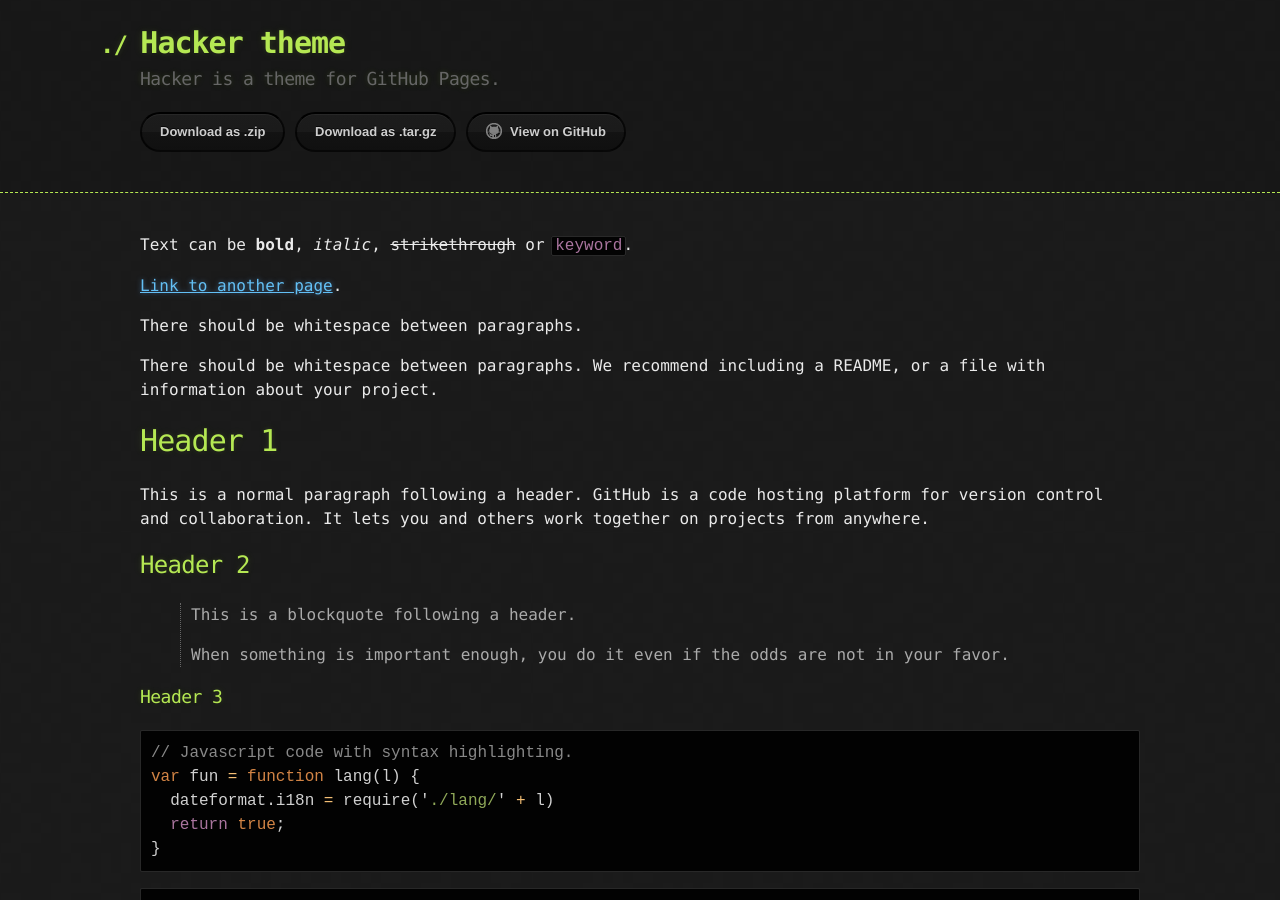
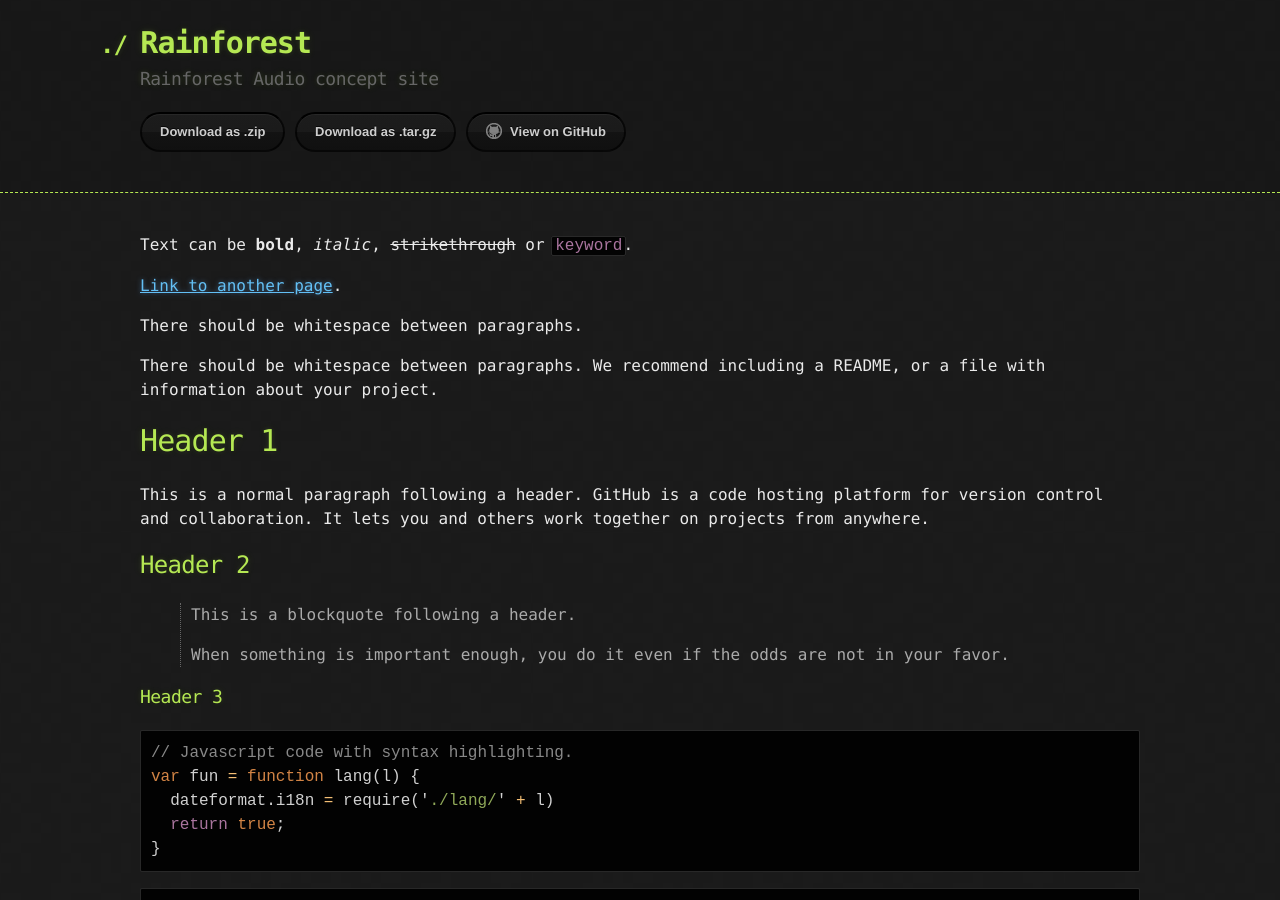
Before and after one commit to DiskPartition/rainforest, a Jekyll site: the page built from index.md, in a window 1280 px wide and 900 px high. Built offline with Jekyll 4.4.1, drawn with Linux system fonts in a browser that asks for light colours.

Commit message:
Update _config.yml

```diff
--- a/_config.yml
+++ b/_config.yml
@@ -1,5 +1,5 @@
-title: Hacker theme
-description: Hacker is a theme for GitHub Pages.
+title: Rainforest
+description: Rainforest Audio concept site
 show_downloads: true
-google_analytics:
+google_analytics: false
 theme: jekyll-theme-hacker
```
